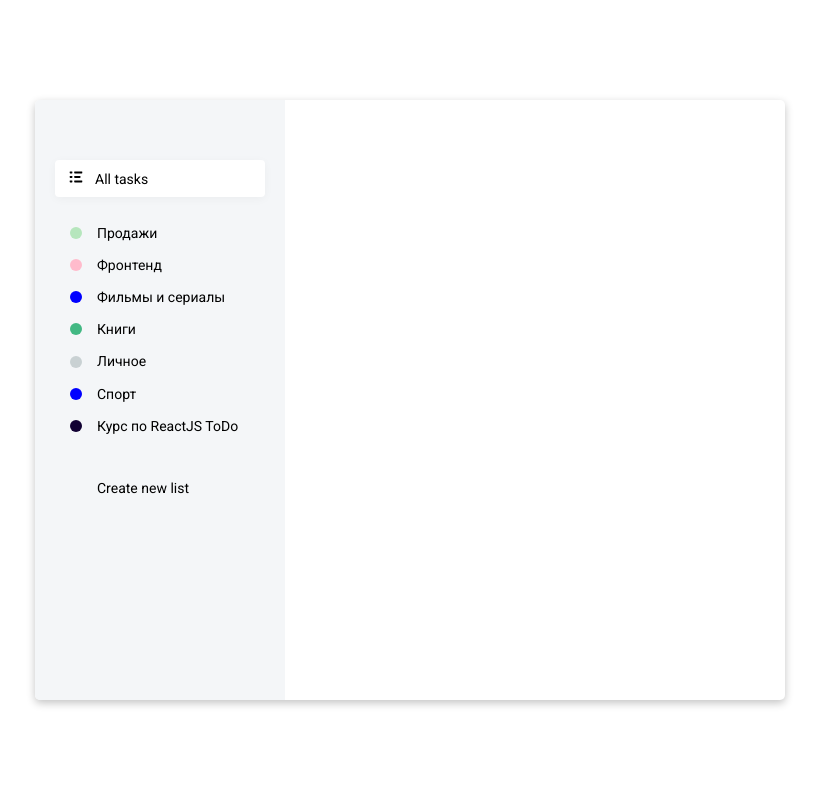
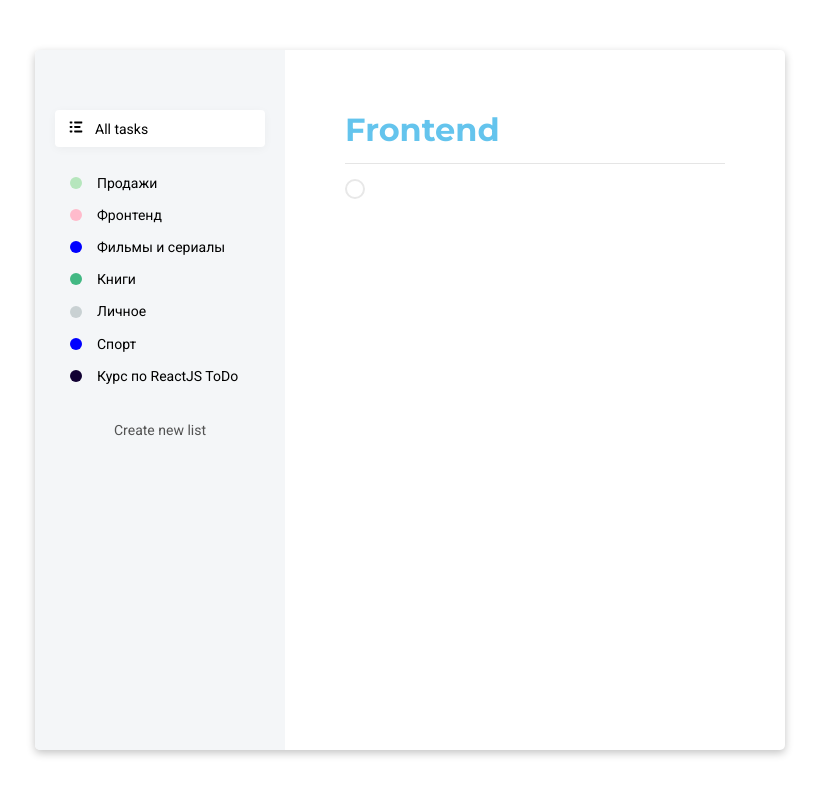
Before and after one commit to Inpulsgor/firebase-auth, a React (Create React App) app in the folder todo-app/: page / in a window 1280 px wide. Shown: the top 794 px of the page, without its empty margins (230-1049 px from the left). Built offline with nearby package versions, Linux system fonts and the light colour scheme.

Commit message:
tasks section started

```diff
--- a/todo-app/package.json
+++ b/todo-app/package.json
@@ -11,6 +11,7 @@
     "react": "^17.0.1",
     "react-dom": "^17.0.1",
     "react-scripts": "4.0.1",
+    "uuid": "^8.3.2",
     "web-vitals": "^0.2.4"
   },
   "scripts": {
--- a/todo-app/public/index.html
+++ b/todo-app/public/index.html
@@ -23,7 +23,8 @@
       Learn how to configure a non-root public URL by running `npm run build`.
     -->
   <link href="https://fonts.googleapis.com/css2?family=Roboto:wght@400;500&display=swap" rel="stylesheet">
-  <title>React App</title>
+  <link href="https://fonts.googleapis.com/css2?family=Montserrat:wght@700&display=swap" rel="stylesheet">
+  <title>Todo-app</title>
 </head>
 
 <body>
--- a/todo-app/src/App.js
+++ b/todo-app/src/App.js
@@ -1,10 +1,11 @@
 import React, { useState } from "react";
 import "./scss/App.scss";
 
-import json from "./services/api/db.json";
+import JSON from "./services/api/db.json";
 import List from "./components/List/List";
 import CreateList from "./components/CreateList/CreateList";
 import { filterColorByID } from "./services/helpers";
+import Tasks from "./components/Tasks/Tasks";
 
 const App = () => {
   const [items, setItems] = useState([
@@ -29,14 +30,26 @@ const App = () => {
       className: "list__item",
     },
   ]);
-  const [lists, setLists] = useState(filterColorByID(json));
+  const [lists, setLists] = useState(filterColorByID(JSON));
+
+  const addToList = (newObject) => {
+    const newList = [...lists, newObject];
+    setLists(newList);
+  };
+
+  const handleRemove = (item) => {
+    console.log(item);
+  };
 
   return (
     <div className="app">
       <div className="app__sidebar">
         <List items={items} />
-        <List items={lists} />
-        <CreateList colors={json.colors} />
+        <List items={lists} handleRemove={handleRemove} isRemovable />
+        <CreateList colors={JSON.colors} onAdd={addToList} />
+      </div>
+      <div className="app__tasks">
+        <Tasks />
       </div>
     </div>
   );
--- a/todo-app/src/components/CreateList/CreateList.jsx
+++ b/todo-app/src/components/CreateList/CreateList.jsx
@@ -1,41 +1,81 @@
 import React, { useState } from "react";
+import { v4 as uuidv4 } from "uuid";
 
-import List from "../List/List";
 import Modal from "../Modal/Modal";
 import "./createList.scss";
 
-const MenuListBtn = ({ colors }) => {
+const CreateList = ({ colors, onAdd }) => {
   const [showModal, setShowModal] = useState(false);
-  const [selectedColor, setSelectedColor] = useState(colors[0].id);
+  const [selectedColor, setSelectedColor] = useState(null);
+  const [inputValue, setInputValue] = useState("");
+  const [inputValueErr, setInputValueErr] = useState(null);
+  const [ColorErr, setColorErr] = useState(null);
 
   const handleSelectColor = (colorID) => {
     setSelectedColor(colorID);
   };
 
+  const handleChange = (e) => {
+    const value = e.target.value;
+    setInputValue(value);
+  };
+
+  const handleCloseModal = () => {
+    setShowModal(false);
+    setSelectedColor(null);
+    setInputValue("");
+    setInputValueErr("");
+    setColorErr("");
+  };
+
+  const handleCreateItem = () => {
+    if (!inputValue) {
+      setInputValueErr(true);
+      return;
+    }
+    setInputValueErr(false);
+
+    if (!selectedColor) {
+      setColorErr(true);
+      return;
+    }
+    setColorErr("");
+
+    const color = colors.filter((col) => col.id === selectedColor)[0].name;
+    const createdData = {
+      id: uuidv4(),
+      name: inputValue,
+      color: color,
+    };
+
+    onAdd(createdData);
+    handleCloseModal();
+  };
+
   return (
     <div className="create-list">
-      <List
-        handleCLick={() => setShowModal(!showModal)}
-        items={[
-          {
-            icon: null,
-            color: null,
-            name: "Create new list",
-            active: false,
-            className: "list__item",
-          },
-        ]}
-      />
+      <button
+        className="create-list__btn"
+        type="button"
+        onClick={() => setShowModal(!showModal)}
+      >
+        Create new list
+      </button>
       {showModal && (
         <Modal
           colors={colors}
+          inputValue={inputValue}
+          inputValueErr={inputValueErr}
+          ColorErr={ColorErr}
           selectedColor={selectedColor}
+          handleChange={handleChange}
           handleSelectColor={handleSelectColor}
-          setShowModal={setShowModal}
+          handleCloseModal={handleCloseModal}
+          handleCreateItem={handleCreateItem}
         />
       )}
     </div>
   );
 };
 
-export default MenuListBtn;
+export default CreateList;
--- a/todo-app/src/components/CreateList/createList.scss
+++ b/todo-app/src/components/CreateList/createList.scss
@@ -1,52 +1,11 @@
 .create-list {
-}
+  margin-top: auto;
 
-.modal {
-  position: relative;
-  left: 0;
-  bottom: 0;
-  height: auto;
-  width: 240px;
-  padding: 18px;
-  border-radius: 10px;
-  box-sizing: border-box;
-  background: #ffffff;
-  box-shadow: 0px 6px 10px rgba(0, 0, 0, 0.05);
-
-  &__btn-close {
-    position: absolute;
+  &__btn {
+    display: block;
+    margin: 0 auto;
+    border: none;
+    color: rgb(83, 83, 83);
     background: transparent;
-    border: none;
-    right: -10px;
-    top: -10px;
-  }
-
-  .field {
-    margin-bottom: 15px;
-  }
-
-  .button {
-    width: 100%;
-  }
-
-  .badge {
-    width: 18px;
-    height: 18px;
-    cursor: pointer;
-  }
-
-  &__list {
-    margin-bottom: 10px;
   }
 }
-
-.colors {
-  display: flex;
-  justify-content: space-between;
-
-  .badge {
-    &.active {
-      border: 2px solid #525252;
-    }
-  }
-}
--- a/todo-app/src/components/List/List.jsx
+++ b/todo-app/src/components/List/List.jsx
@@ -1,10 +1,11 @@
 import React from "react";
 import classnames from "classnames";
 
+import { ReactComponent as RemoveSvg } from "../../assets/icons/remove.svg";
 import Badge from "../Badge/Badge";
 import "./list.scss";
 
-const List = ({ items, handleCLick }) => {
+const List = ({ items, handleCLick, isRemovable, handleRemove }) => {
   return (
     <ul className="list">
       {items.map((item, index) => (
@@ -21,6 +22,15 @@ const List = ({ items, handleCLick }) => {
             <Badge color={item.color} />
           )}
           <span>{item.name}</span>
+          {isRemovable && (
+            <button
+              className="list__remove"
+              type="button"
+              onClick={() => handleRemove(item)}
+            >
+              <RemoveSvg />
+            </button>
+          )}
         </li>
       ))}
     </ul>
--- a/todo-app/src/components/List/list.scss
+++ b/todo-app/src/components/List/list.scss
@@ -15,6 +15,16 @@
 
     &:hover {
       background: rgba(255, 255, 255, 0.8);
+
+      .list__remove {
+        opacity: 0.3;
+      }
+
+      .list__remove {
+        &:hover {
+          opacity: 1;
+        }
+      }
     }
 
     &.active {
@@ -36,4 +46,12 @@
     padding-left: 5px;
     margin-right: 18px;
   }
+
+  &__remove {
+    z-index: 20;
+    opacity: 0;
+    border: none;
+    margin-left: auto;
+    background: transparent;
+  }
 }
--- a/todo-app/src/components/Modal/Modal.jsx
+++ b/todo-app/src/components/Modal/Modal.jsx
@@ -1,25 +1,42 @@
 import React from "react";
+
+import { ReactComponent as CloseSvg } from "../../assets/icons/close.svg";
+import ColorBadge from "../Badge/Badge";
 import "./modal.scss";
 
-import ColorBadge from "../Badge/Badge";
-import { ReactComponent as CloseSvg } from "../../assets/icons/close.svg";
-
-const Modal = ({ colors, selectedColor, handleSelectColor, setShowModal }) => {
+const Modal = ({
+  colors,
+  selectedColor,
+  inputValue,
+  handleSelectColor,
+  handleCloseModal,
+  handleChange,
+  handleCreateItem,
+  inputValueErr,
+  ColorErr,
+}) => {
   return (
     <div className="create-list__modal modal">
       <button
         className="modal__btn-close"
         type="button"
-        onClick={() => setShowModal(false)}
+        onClick={handleCloseModal}
       >
         <CloseSvg />
       </button>
 
       <input
+        onChange={handleChange}
+        value={inputValue}
         className="modal__field field"
         type="text"
-        placeholder="list name"
+        placeholder="enter name..."
       />
+      {inputValueErr && (
+        <span className="modal__error modal__error-input">
+          Input value name is required*
+        </span>
+      )}
 
       <ul className="modal__list colors">
         {colors &&
@@ -33,8 +50,17 @@ const Modal = ({ colors, selectedColor, handleSelectColor, setShowModal }) => {
             </li>
           ))}
       </ul>
+      {ColorErr && (
+        <span className="modal__error modal__error-color">
+          Color select is required*
+        </span>
+      )}
 
-      <button className="modal__btn-create button" type="button">
+      <button
+        className="modal__btn-create button"
+        type="button"
+        onClick={handleCreateItem}
+      >
         Create
       </button>
     </div>
--- a/todo-app/src/components/Modal/modal.scss
+++ b/todo-app/src/components/Modal/modal.scss
@@ -0,0 +1,68 @@
+.modal {
+  position: relative;
+  left: 0;
+  bottom: 0;
+  height: auto;
+  width: 240px;
+  padding: 18px;
+  border-radius: 10px;
+  box-sizing: border-box;
+  background: #ffffff;
+  box-shadow: 0px 6px 10px rgba(0, 0, 0, 0.05);
+  z-index: 50;
+
+  &__btn-close {
+    position: absolute;
+    background: transparent;
+    border: none;
+    right: -10px;
+    top: -10px;
+  }
+
+  .field {
+    margin-bottom: 20px;
+  }
+
+  .button {
+    width: 100%;
+  }
+
+  .badge {
+    width: 18px;
+    height: 18px;
+    cursor: pointer;
+  }
+
+  &__list {
+    margin-bottom: 20px;
+  }
+
+  &__error {
+    position: absolute;
+    font-size: 11px;
+    color: red;
+    z-index: 5;
+
+    &-input {
+      left: 25px;
+      top: 55px;
+    }
+
+    &-color {
+      left: 25px;
+      top: 95px;
+      z-index: 10;
+    }
+  }
+}
+
+.colors {
+  display: flex;
+  justify-content: space-between;
+
+  .badge {
+    &.active {
+      border: 2px solid #525252;
+    }
+  }
+}
--- /dev/null
+++ b/todo-app/src/components/Tasks/Tasks.jsx
@@ -0,0 +1,18 @@
+import React from "react";
+import "./Tasks.scss";
+
+const Tasks = () => {
+  return (
+    <>
+      <h2 className="tasks__title">Frontend</h2>
+      <ul className="tasks__list">
+        <li className="tasks__item task">
+          <input type="checkbox" id="check" />
+          <label htmlFor="check"></label>
+        </li>
+      </ul>
+    </>
+  );
+};
+
+export default Tasks;
--- /dev/null
+++ b/todo-app/src/components/Tasks/Tasks.scss
@@ -0,0 +1,40 @@
+.tasks {
+  &__title {
+    position: relative;
+    font-family: "Montserrat", sans-serif;
+    font-size: 32px;
+    font-weight: bold;
+    line-height: 39px;
+    color: #64c4ed;
+    margin-bottom: 30px;
+
+    &::after {
+      content: "";
+      position: absolute;
+      bottom: -15px;
+      left: 0;
+      width: 100%;
+      border-bottom: 1px solid rgba(0, 0, 0, 0.1);
+    }
+  }
+}
+
+.task {
+  input {
+    display: none;
+  }
+
+  label {
+    display: inline-block;
+    border: 2px solid #e8e8e8;
+    border-radius: 50%;
+    width: 20px;
+    height: 20px;
+    cursor: pointer;
+  }
+
+  input:checked + label {
+    background-color: #4dd599;
+    border-color: #4dd599;
+  }
+}
--- a/todo-app/src/scss/App.scss
+++ b/todo-app/src/scss/App.scss
@@ -8,23 +8,29 @@
   position: absolute;
   display: grid;
   grid-template-columns: repeat(9, 1fr);
-  grid-template-rows: repeat(9, 1fr);
+  grid-template-rows: repeat(9, auto);
   left: 50%;
   top: 50%;
   max-width: 750px;
   width: 100%;
-  max-height: 600px;
+  max-height: 700px;
   height: 100%;
+  overflow: hidden;
+  border-radius: 5px;
   transform: translate(-50%, -50%);
-  border-radius: 5px;
-  overflow: hidden;
   box-shadow: rgba(0, 0, 0, 0.24) 0px 3px 8px;
 
   &__sidebar {
-    background-color: #f4f6f8;
     grid-column: 1 / 4;
     grid-row: 1 / 10;
     padding: 60px 20px;
+    background-color: #f4f6f8;
+  }
+
+  &__tasks {
+    grid-column: 4 / 10;
+    grid-row: 1 / 10;
+    padding: 60px;
   }
 }
 
@@ -35,6 +41,7 @@
   border-radius: 4px;
   padding: 8px 12px;
   width: 100%;
+  z-index: 10;
 
   &:focus {
     border-color: #bdbdbd;
```
Also changed, not shown: todo-app/src/assets/icons/remove.svg (added), 1 other file (tests, documents, lock files or other folders).
